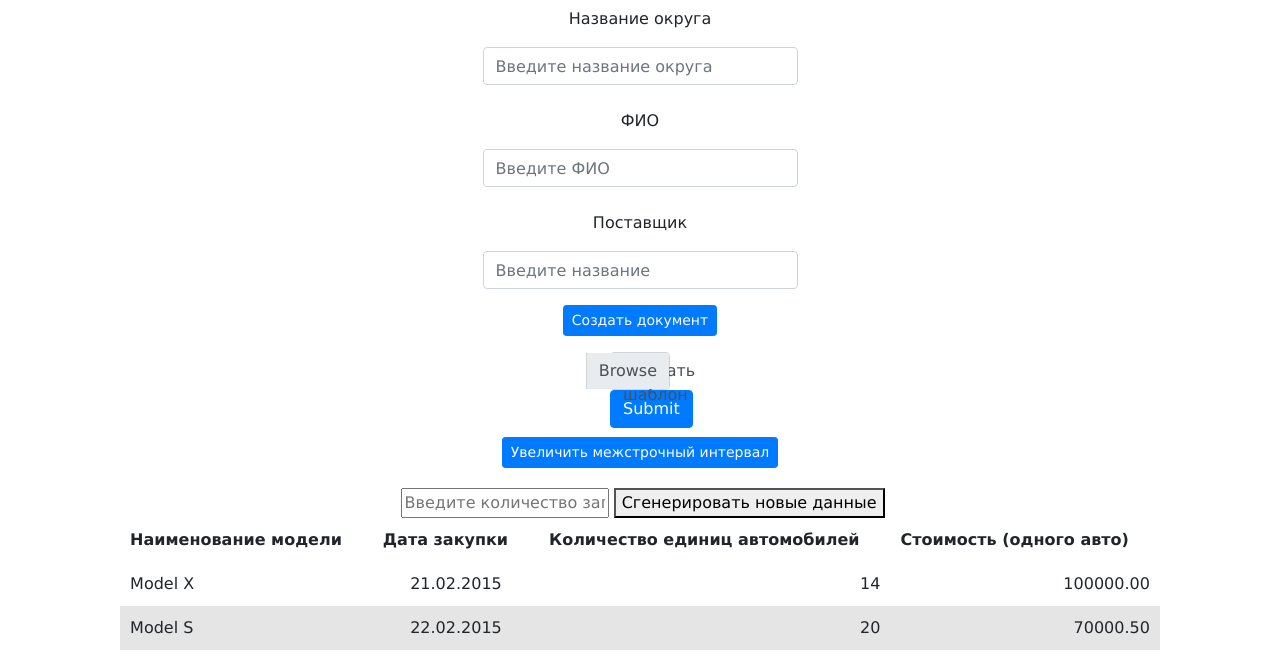
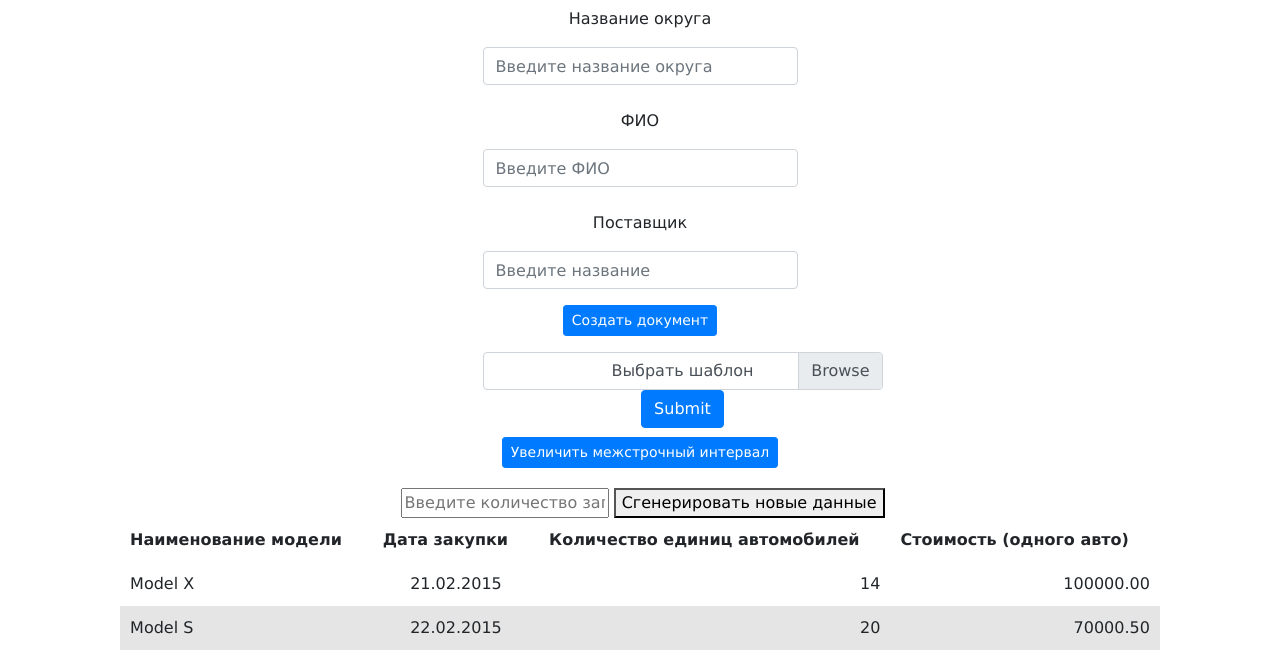
Before and after one commit to RedExtreme12/reporting-module, a Flask app: page / in a window 1280 px wide. Shown: the part 143-800 px from the top of the page. Run offline with Flask 2, Linux system fonts and the light colour scheme; some libraries are stand-ins or nearby versions.

Commit message:
Little fix in css.

```diff
--- a/static/style.css
+++ b/static/style.css
@@ -43,5 +43,5 @@ label {
 }
 
 .custom-file {
-    width: 60px;
+    width: 400px;
 }
--- a/table_data.py
+++ b/table_data.py
@@ -5,6 +5,8 @@ import random
 
 
 # Constants for the class TableData.
+from typing import Tuple
+
 CAR_COUNT_LIMIT = 1000
 CAR_PRICE_LOW_BOUND = 30000.00
 CAR_PRICE_HIGH_BOUND = 135000.70
@@ -13,7 +15,7 @@ CAR_PRICE_HIGH_BOUND = 135000.70
 class TableData:
     """Class for generating random data of table."""
 
-    def __init__(self, models_names: tuple, headings: tuple):
+    def __init__(self, models_names: Tuple[str], headings: Tuple[str]):
         self._models_names = models_names
         self._headings = headings
 
```
